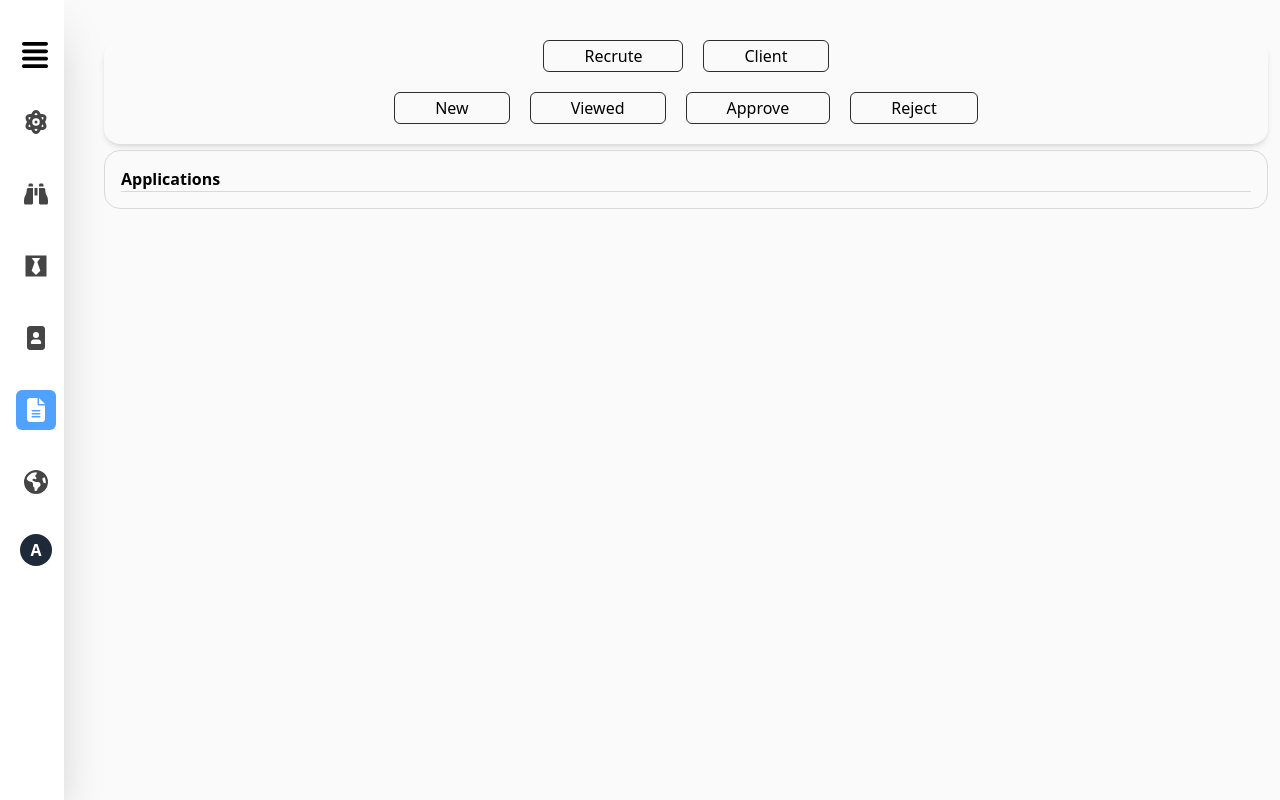
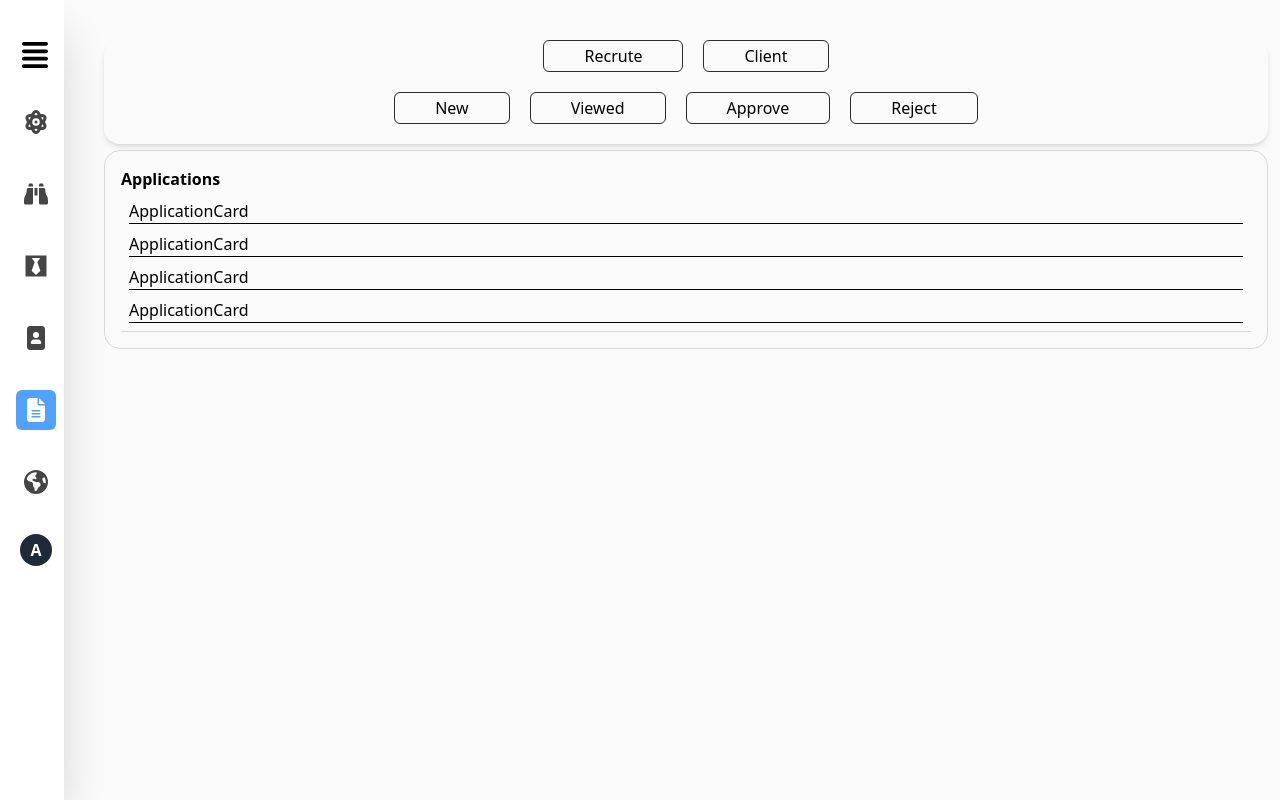
Before and after one commit to chrishmika/SecurityFirm, a React (Vite) app in the folder Client/: page /dashboard/admindashboard/applications in a window 1280 px wide. Built offline with nearby package versions, Linux system fonts and the light colour scheme.

Commit message:
Changes to be committed: 	new file:   Client/src/Components/AdminDashboard/ApplicationCard.jsx 	modified:   Client/src/Components/AdminDashboard/ApplicationsView.jsx 	new file:   Client/src/context/AuthContext.jsx 	new file:   Client/src/hooks/useLogout.jsx

```diff
--- /dev/null
+++ b/Client/src/Components/AdminDashboard/ApplicationCard.jsx
@@ -0,0 +1,11 @@
+import React from "react";
+
+const ApplicationCard = () => {
+  return (
+    <div className="border-b-1 my-2">
+      <div>ApplicationCard</div>
+    </div>
+  );
+};
+
+export default ApplicationCard;
--- a/Client/src/Components/AdminDashboard/ApplicationsView.jsx
+++ b/Client/src/Components/AdminDashboard/ApplicationsView.jsx
@@ -1,4 +1,5 @@
 import React, { useState } from "react";
+import ApplicationCard from "./ApplicationCard";
 
 const buttonStyle = "border-1 border-[#2C2C2C] rounded-md px-10 hover:cursor-pointer hover:bg-blue-500 hover:border-blue-500 hover:text-white font-medium min-h-8";
 const ApplicationsView = () => {
@@ -23,6 +24,12 @@ const ApplicationsView = () => {
       <div className={` flex md:justify-between border-1 border-[#D9D9D9] rounded-2xl w-full justify-normal my-1.5 flex-col md:flex-row hover:cursor-pointer p-2`}>
         <div className="border-b-1 border-[#D9D9D9] w-full m-2">
           <h1 className="font-bold">Applications</h1>
+          <div className="mx-2">
+            <ApplicationCard />
+            <ApplicationCard />
+            <ApplicationCard />
+            <ApplicationCard />
+          </div>
         </div>
       </div>
     </React.Fragment>
--- /dev/null
+++ b/Client/src/context/AuthContext.jsx
@@ -0,0 +1,12 @@
+import { useState, createContext } from "react";
+
+export authContext = createContext()
+
+export authContexProvider = ({children}) =>{
+
+
+
+    return (
+        <authContext.Provider value={}>{children}</authContext.Provider>
+    )
+}
--- /dev/null
+++ b/Client/src/hooks/useLogout.jsx
@@ -0,0 +1,7 @@
+import React from "react";
+
+const useLogout = () => {
+  return <div></div>;
+};
+
+export default useLogout;
```
